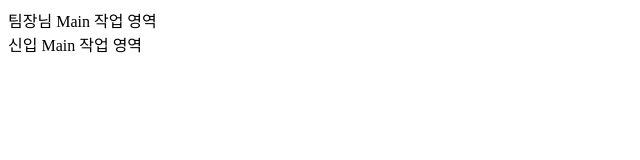
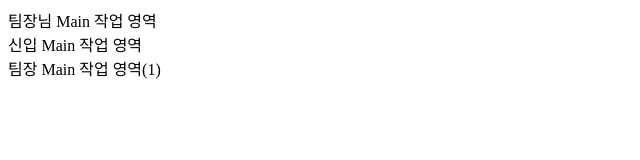
Before and after one commit to DanBeeLee/company-project1028, a plain HTML site: page main.html in a window 1280 px wide. Shown: the whole page, without its empty margins (0-640 px from the left). Drawn offline with Linux system fonts and the light colour scheme.

Commit message:
Team Leader(3)

```diff
--- a/main.html
+++ b/main.html
@@ -9,5 +9,8 @@
  <div>
   신입 Main 작업 영역
 </div>
+<div>
+  팀장 Main 작업 영역(1)
+</div>
 </body>
 </html>
```
